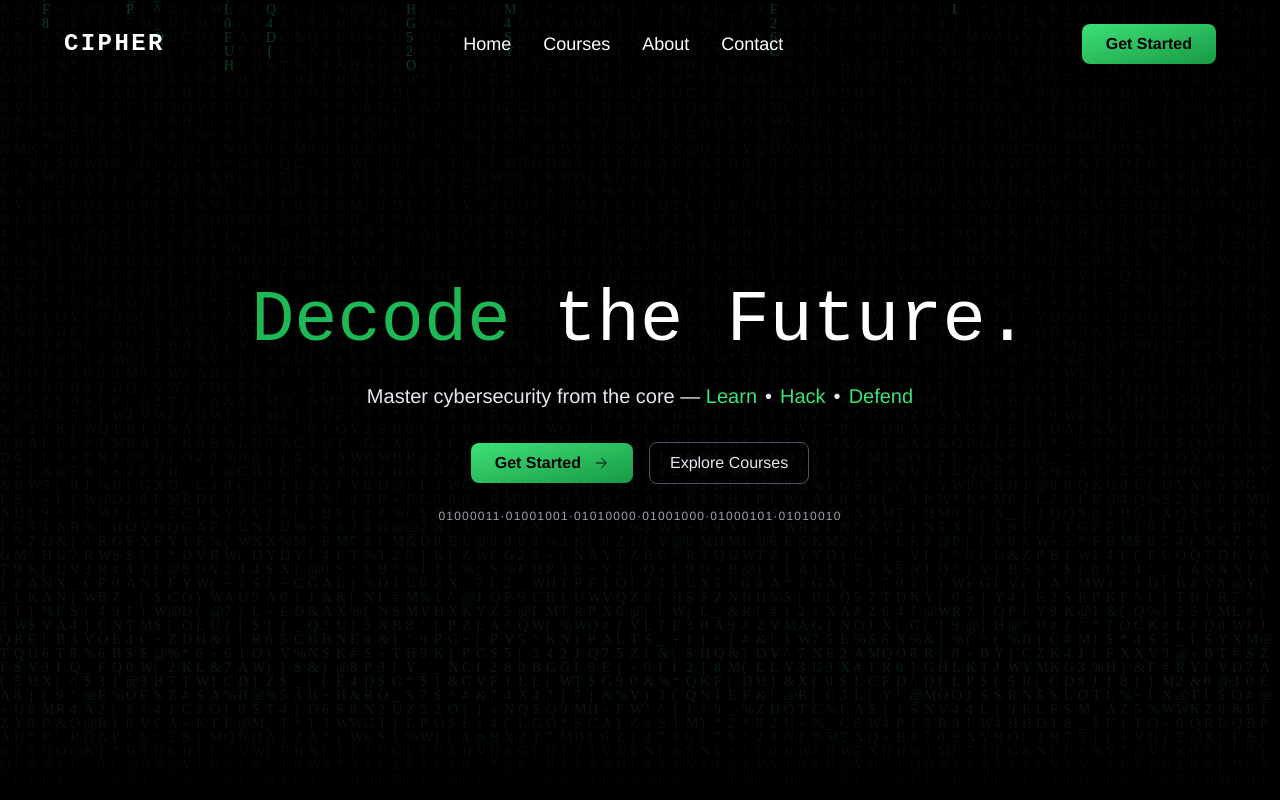
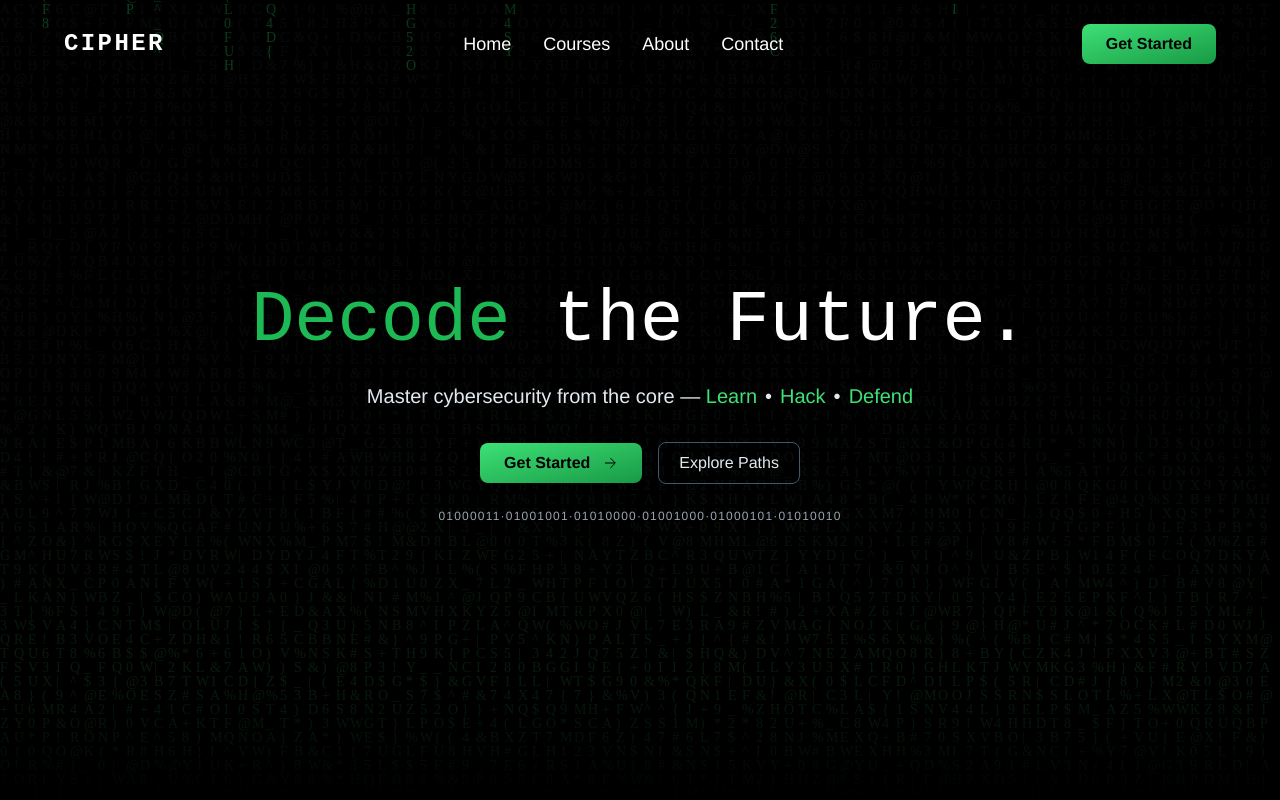
Before and after one commit to Xpektra7/Cipher, a React (Vite) app: page / in a window 1280 px wide. Shown: the top 800 px of the page. Built offline with nearby package versions, Linux system fonts and the light colour scheme; a web font is replaced by a local one.

Commit message:
edited navlinks to match section titles

```diff
--- a/src/hero.jsx
+++ b/src/hero.jsx
@@ -44,10 +44,10 @@ export default function Hero() {
           </a>
 
           <a
-            href="#courses"
+            href="#paths"
             className="button2"
           >
-            Explore Courses
+            Explore Paths
           </a>
         </div>
 
```
